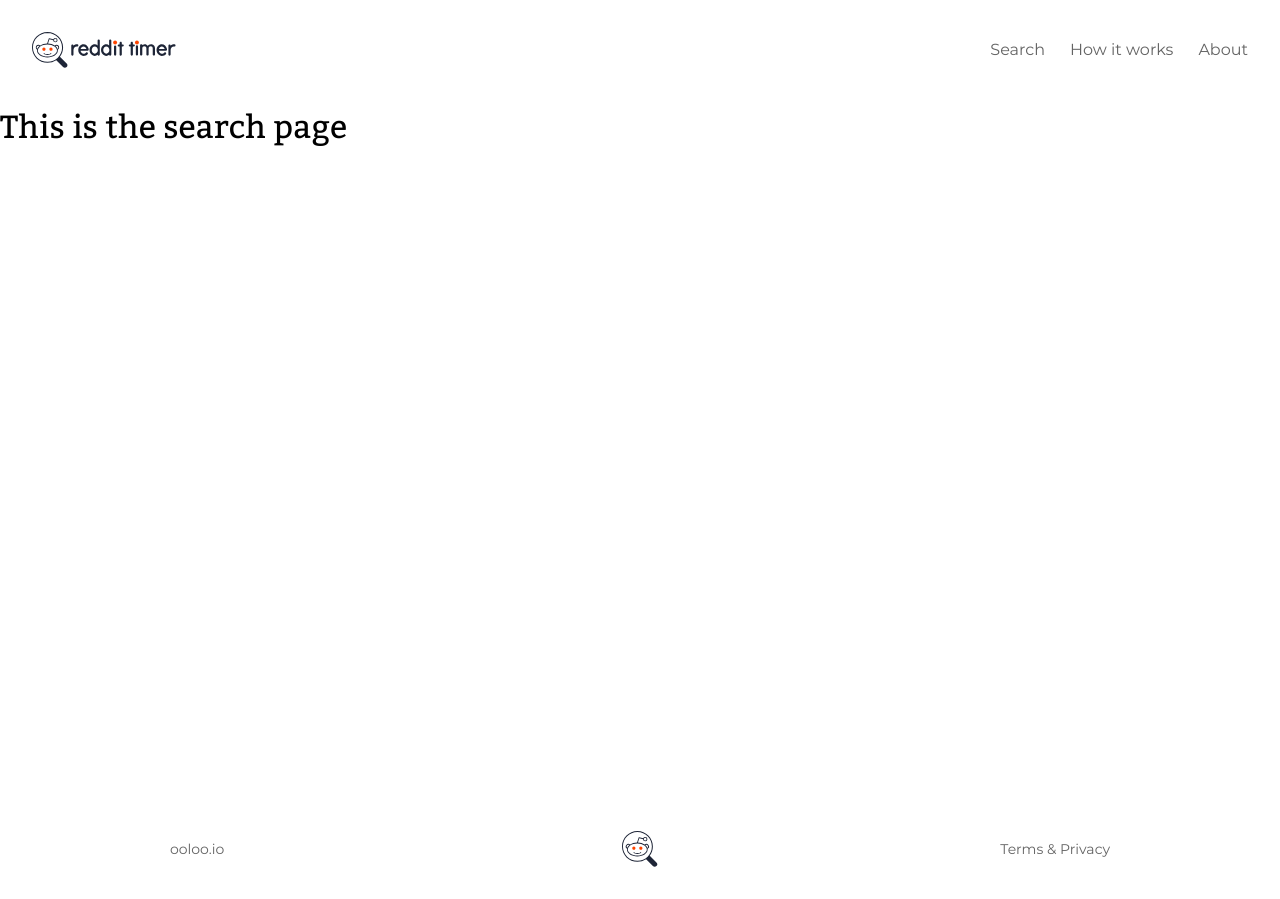
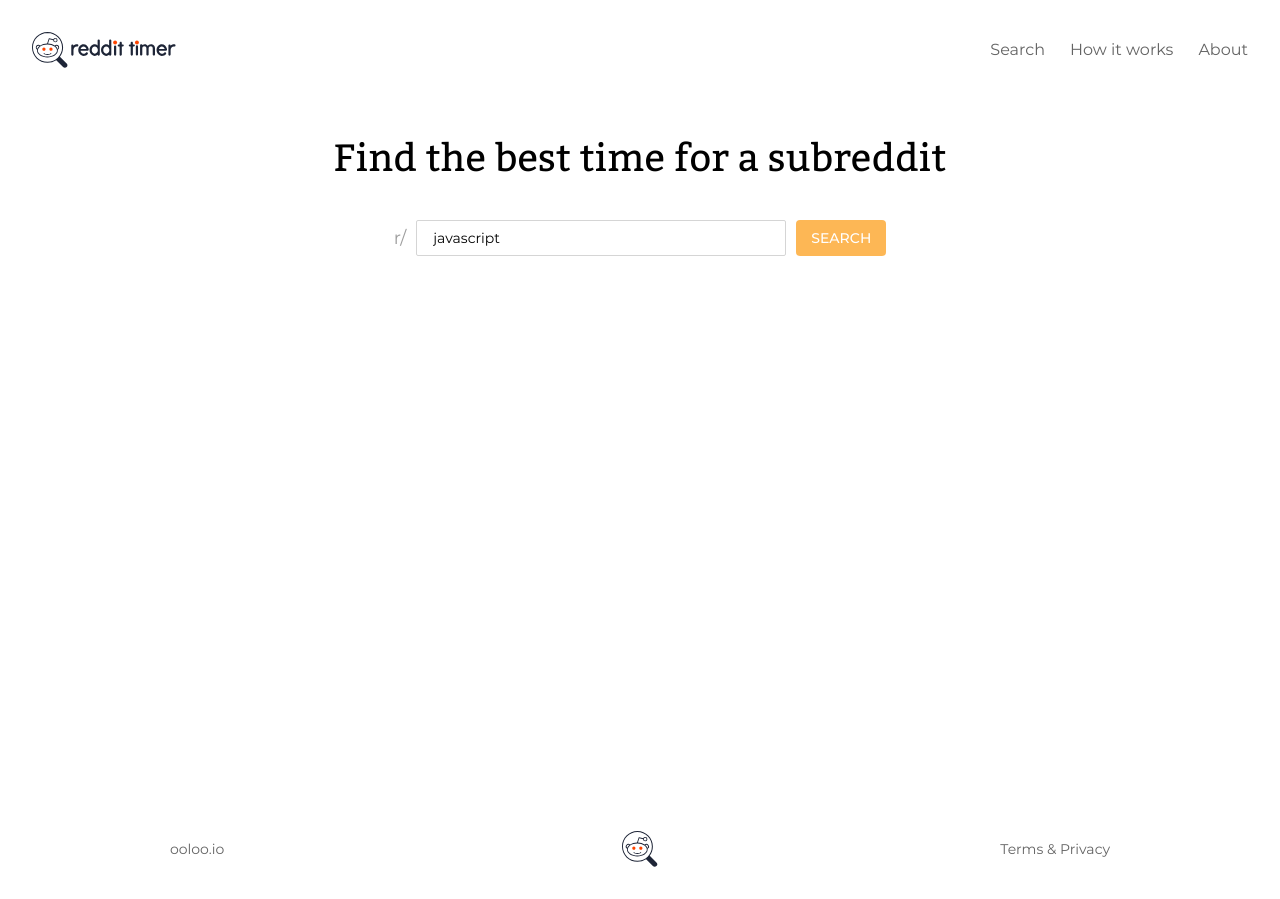
Before and after one commit to ooloo-io/reddit-timer-ferueda, a React (Create React App) app: page /search in a window 1280 px wide. Built offline with nearby package versions, Linux system fonts and the light colour scheme.

Commit message:
Add SubredditForm to Search.js

```diff
--- a/src/pages/Search.js
+++ b/src/pages/Search.js
@@ -1,5 +1,11 @@
 import React from 'react';
 
-const Search = () => <h1>This is the search page</h1>;
+import SubredditForm from '../components/SubredditForm/SubredditForm';
+
+const Search = () => (
+  <>
+    <SubredditForm />
+  </>
+);
 
 export default Search;
```
